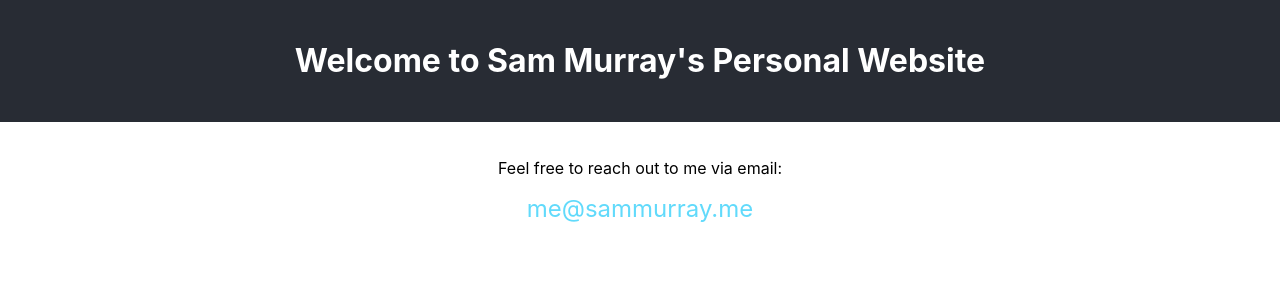
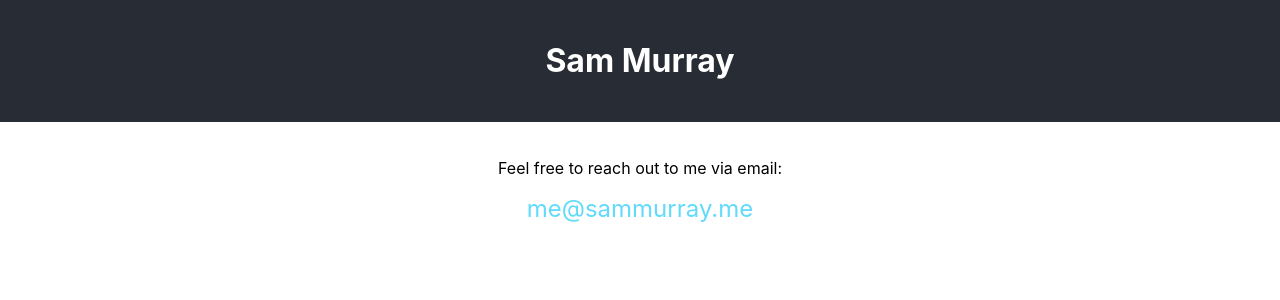
Before and after one commit to samuelhmurray/sammurray, a React (Create React App) app: page / in a window 1280 px wide. Shown: the top 300 px of the page. Built offline with nearby package versions, Linux system fonts and the light colour scheme.

Commit message:
took away welcome message

```diff
--- a/src/App.js
+++ b/src/App.js
@@ -5,7 +5,7 @@ function App() {
   return (
     <div className="App">
       <header className="App-header">
-        <h1>Welcome to Sam Murray's Personal Website</h1>
+        <h1>Sam Murray</h1>
       </header>
       <main className="App-main">
         <p>Feel free to reach out to me via email:</p>
```
